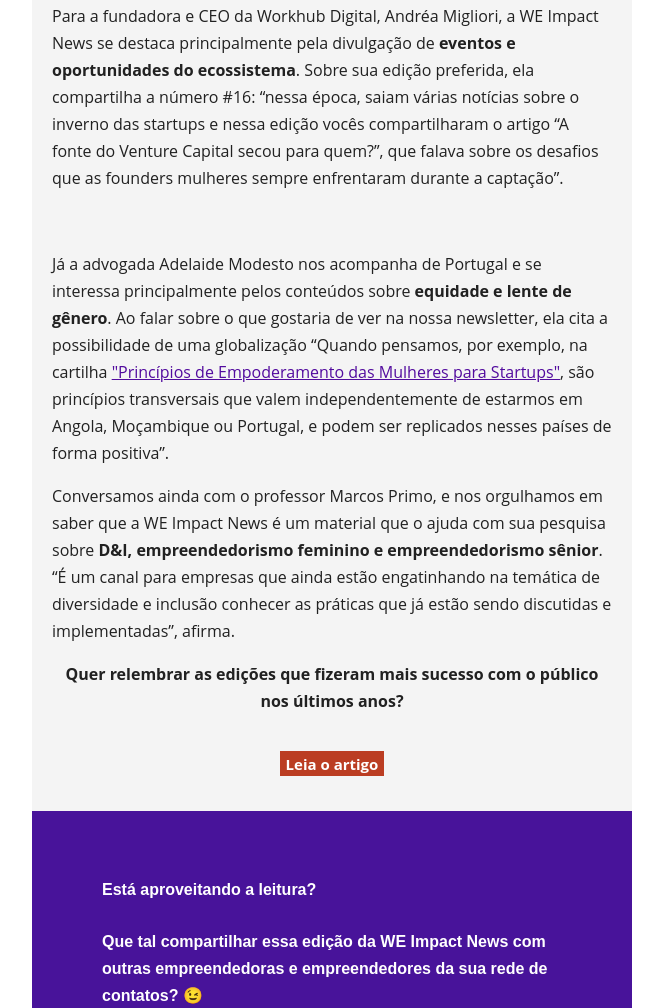
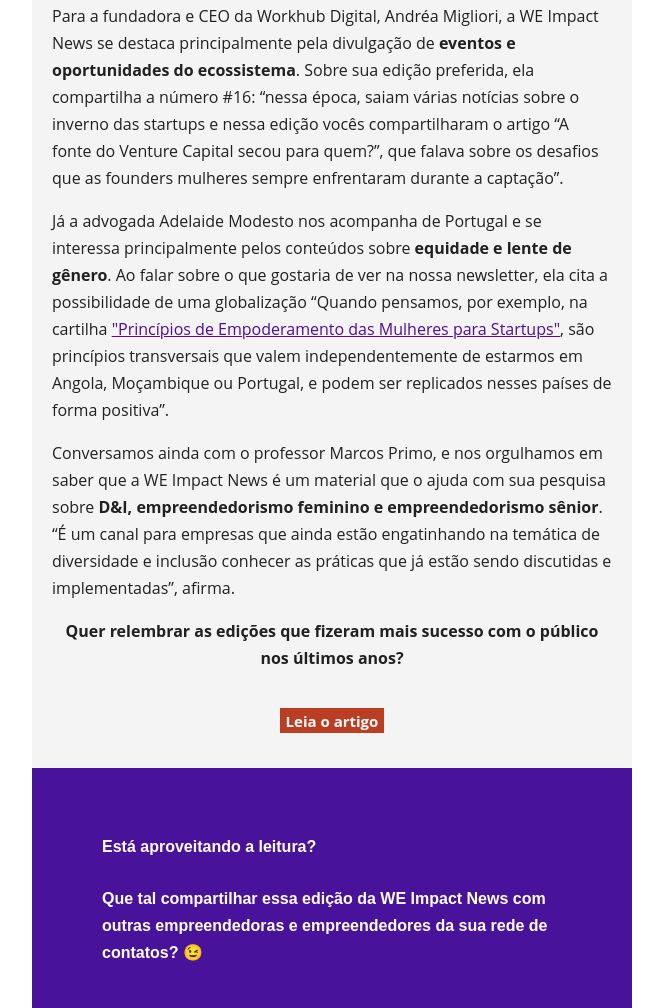
Before and after one commit to weimpact-tech/newsletter-25, a plain HTML site: page index.html in a window 1280 px wide. Shown: the part 1343-2351 px from the top of the page, without its empty margins (308-971 px from the left). Drawn offline with Linux system fonts and the light colour scheme.

Commit message:
remoção espaço extra

```diff
--- a/index.html
+++ b/index.html
@@ -126,10 +126,6 @@
                                                             secou para quem?”, que falava sobre os desafios que as
                                                             founders mulheres sempre enfrentaram durante a
                                                             captação”.<br>
-                                                        </p>
-                                                        <p
-                                                            style="-webkit-text-size-adjust: 100%; -ms-text-size-adjust: 100%; font-size: 16px; text-align: left;">
-                                                            <br>
                                                         </p>
                                                         <p
                                                             style="-webkit-text-size-adjust: 100%; -ms-text-size-adjust: 100%; font-size: 16px; text-align: left;">
```
